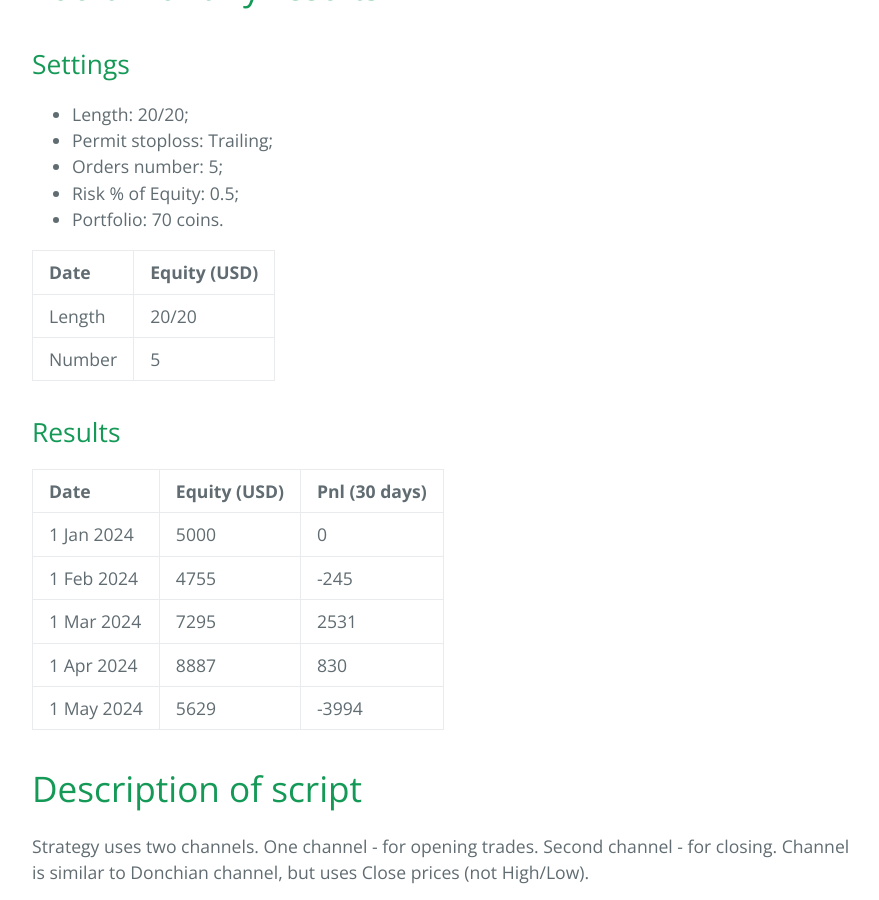
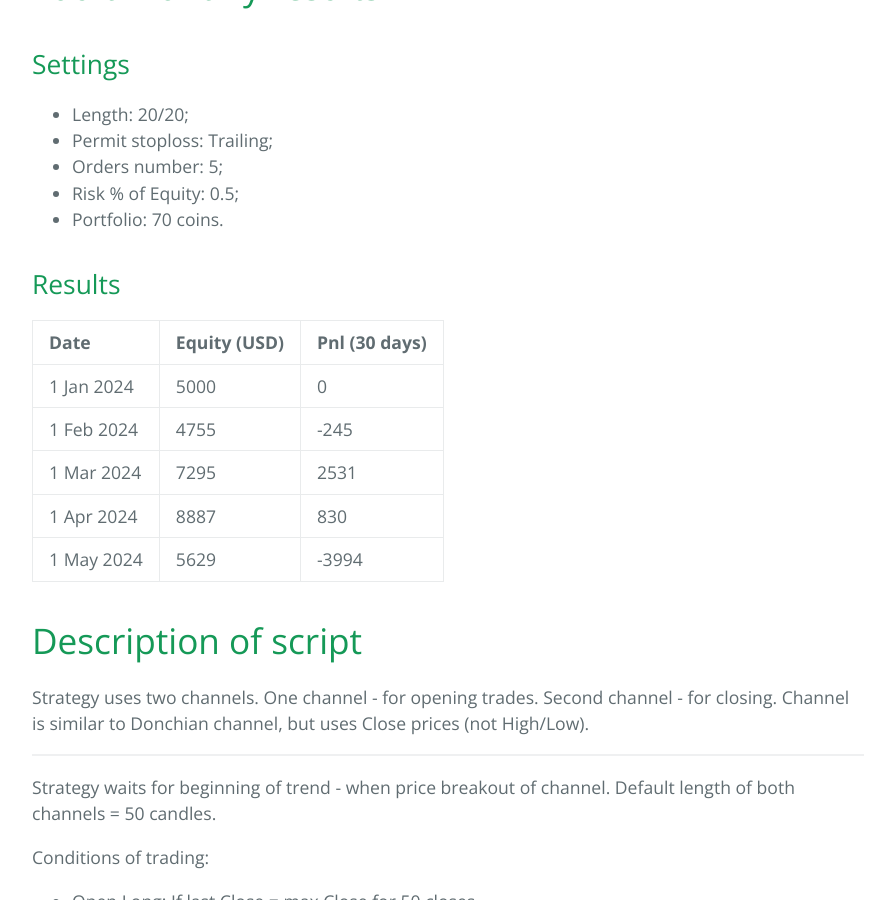
Before and after one commit to sergeyen7/sergeyen7.github.io, a Jekyll site: the page built from index.md, in a window 1280 px wide and 900 px high, scrolled down 3259 px. Shown: the whole window, without its empty margins (192-1071 px from the left). Built offline with Jekyll 4.4.1, drawn with Linux system fonts in a browser that asks for light colours; nearby versions of some CDN libraries.

Commit message:
Update index.md

```diff
--- a/index.md
+++ b/index.md
@@ -81,11 +81,6 @@ It's open-source Pine script V5.
 * Orders number: 5;
 * Risk % of Equity: 0.5;
 * Portfolio: 70 coins.
-
-|    Date    |  Equity (USD)  |
-|:-----------|:---------------|
-| Length | 20/20 |
-| Number   | 5   |
 
 ## Results
 
```
